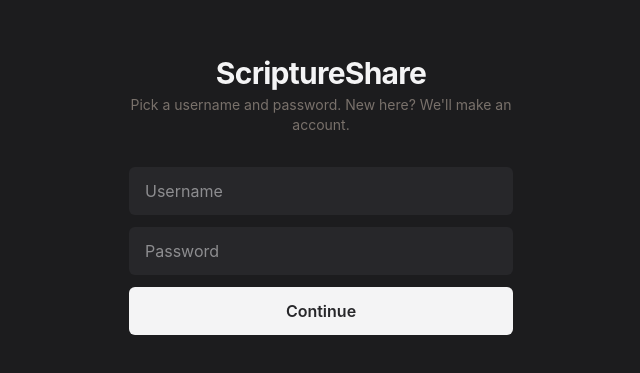
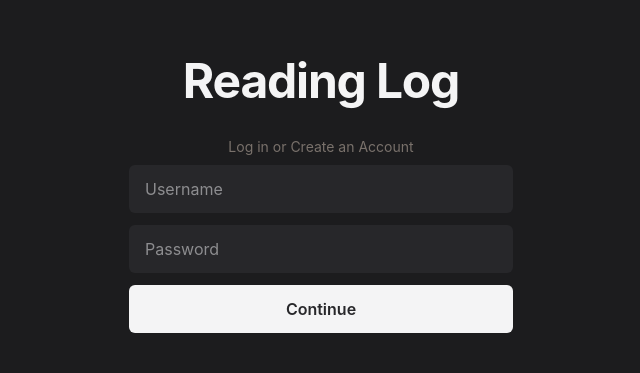
Before and after one commit to 23navin/bible-reading, a Next.js app: page /login in a window 1280 px wide. Shown: the part 205-578 px from the top of the page, without its empty margins (319-959 px from the left). Built offline with nearby package versions, Linux system fonts and the light colour scheme; no server answers.

Commit message:
better log in page. consistent site name

```diff
--- a/src/app/_components/home-view.tsx
+++ b/src/app/_components/home-view.tsx
@@ -319,7 +319,7 @@ export default function HomeView({ me, chats }: { me: Me; chats: ChatSummary[] }
     recorderRef.current = null;
   }
 
-  const displayName = me.display_name ?? me.username ?? "friend";
+  const displayName = me.display_name ?? me.username ?? "Unknown";
   const recording = mode === "recording";
   const overlayActive = mode === "review" || mode === "text" || exiting;
 
@@ -341,7 +341,7 @@ export default function HomeView({ me, chats }: { me: Me; chats: ChatSummary[] }
         ) : (
           <>
             <h1 className="text-2xl font-semibold tracking-tight">
-              <span className="text-white">{displayName}</span>&apos;s Reading Log
+              <span className="text-white">{displayName}</span>&apos;s reading log
             </h1>
             <Link
               href="/archive"
--- a/src/app/archive/page.tsx
+++ b/src/app/archive/page.tsx
@@ -37,7 +37,7 @@ export default async function ArchivePage() {
     supabase.from("profiles").select("display_name").eq("id", user.id).maybeSingle(),
   ]);
 
-  const displayName = profile?.display_name ?? "Your";
+  const displayName = profile?.display_name ?? "Unknown";
 
   const rows = (data ?? []) as Row[];
   const signedUrls = await signAudioPaths(
@@ -67,7 +67,7 @@ export default async function ArchivePage() {
           </svg>
         </Link>
         <h1 className="flex-1 truncate text-center text-base font-semibold">
-          {displayName}&apos;s Personal Log
+          {displayName}&apos;s personal log
         </h1>
         <span aria-hidden className="h-10 w-10" />
       </Header>
--- a/src/app/layout.tsx
+++ b/src/app/layout.tsx
@@ -2,8 +2,8 @@ import type { Metadata, Viewport } from "next";
 import "./globals.css";
 
 export const metadata: Metadata = {
-  title: "ScriptureShare",
-  description: "Share what you're reading with your group.",
+  title: "Reading Log",
+  description: "Log and Share what you are reading",
 };
 
 export const viewport: Viewport = {
--- a/src/app/login/page.tsx
+++ b/src/app/login/page.tsx
@@ -10,11 +10,11 @@ export default async function LoginPage({
   return (
     <main className="flex h-full flex-col items-center justify-center px-6">
       <div className="w-full max-w-sm">
-        <h1 className="mb-1 text-center text-3xl font-bold tracking-tight">
-          ScriptureShare
+        <h1 className="mb-8 text-center text-5xl font-bold tracking-tight">
+          Reading Log
         </h1>
-        <p className="mb-8 text-center text-sm text-stone-500">
-          Pick a username and password. New here? We&apos;ll make an account.
+        <p className="mb-2 text-center text-sm text-stone-500">
+          Log in or Create an Account
         </p>
 
         <form action={authenticate} className="space-y-3">
--- a/src/lib/auth/username.ts
+++ b/src/lib/auth/username.ts
@@ -1,7 +1,7 @@
 // Map usernames to synthetic emails for Supabase Auth.
 // Disable "Confirm email" in Supabase Dashboard -> Authentication -> Providers -> Email.
 
-const EMAIL_DOMAIN = "scriptureshare.local";
+const EMAIL_DOMAIN = "vercel.user";
 
 export function normalizeUsername(raw: string): string {
   return raw.trim().toLowerCase();
```
